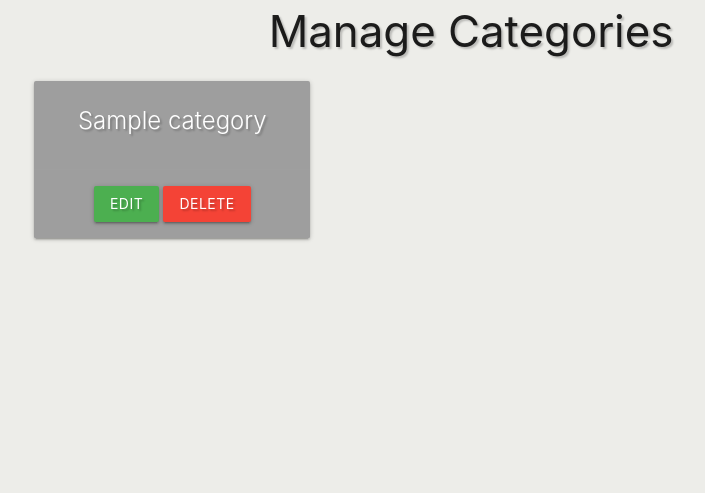
After one commit to Code-Institute-Submissions/kasias-KETO-cookbook, a Flask app: page /get_categories in a window 1280 px wide. The commit adds this page. Shown: the part 235-728 px from the top of the page, without its empty margins (169-874 px from the left). Run offline with Flask 2, Linux system fonts and the light colour scheme; a database or web service that is not in the repository returns one stand-in record (values such as "Sample title"); some libraries are stand-ins or nearby versions.

Commit message:
Add Manage Categories section

```diff
--- a/app.py
+++ b/app.py
@@ -179,6 +179,12 @@ def delete_recipe(recipe_id):
     return redirect(url_for("get_recipes"))
 
 
+@app.route("/get_categories")
+def get_categories():
+    categories = list(mongo.db.categories.find())
+    return render_template("categories.html", categories=categories)
+
+
 
 if __name__ == "__main__":
     app.run(host=os.environ.get("IP"),
--- a/templates/base.html
+++ b/templates/base.html
@@ -36,6 +36,9 @@
                         <li><a href="{{ url_for('get_recipes') }}">All Recipes</a></li>
                         {% if session.user %}
                         <li><a href="{{ url_for('add_recipe') }}">Add Recipe</a></li>
+                        {% if session.user|lower == "admin"|lower  %}
+                        <li><a href="{{ url_for('get_categories') }}">Manage Categories</a></li>
+                        {% endif %}
                         <li><a href="{{ url_for('logout') }}">Logout</a></li>
                         {% else %}
                         <li><a href="{{ url_for('login') }}">Login</a></li>
@@ -60,6 +63,9 @@
                         <li><a href="{{ url_for('get_recipes') }}">All Recipes</a></li>
                         {% if session.user %}
                         <li><a href="{{ url_for('add_recipe') }}">Add Recipe</a></li>
+                        {% if session.user|lower == "admin"|lower  %}
+                            <li><a href="{{ url_for('get_categories') }}">Manage Categories</a></li>
+                        {% endif %}
                         <li><a href="{{ url_for('logout') }}">Logout</a></li>
                         {% else %}
                         <li><a href="{{ url_for('login') }}">Login</a></li>
--- /dev/null
+++ b/templates/categories.html
@@ -0,0 +1,22 @@
+{% extends "base.html" %} {% block content %}
+
+<h3 class="center-align text-shadow">Manage Categories</h3>
+
+<div class="row">
+    {% for category in categories %}
+    <div class="col s12 m4">
+      <div class="card grey text-shadow center-align" >
+        <div class="card-content white-text">
+          <span class="card-title">{{ category.category_name }}</span>
+
+        </div>
+        <div class="card-action">
+          <a href="#" class="btn green">Edit</a>
+          <a href="#" class="btn red">Delete</a>
+        </div>
+      </div>
+    </div>
+    {% endfor %}
+  </div>
+
+{% endblock %}
```
